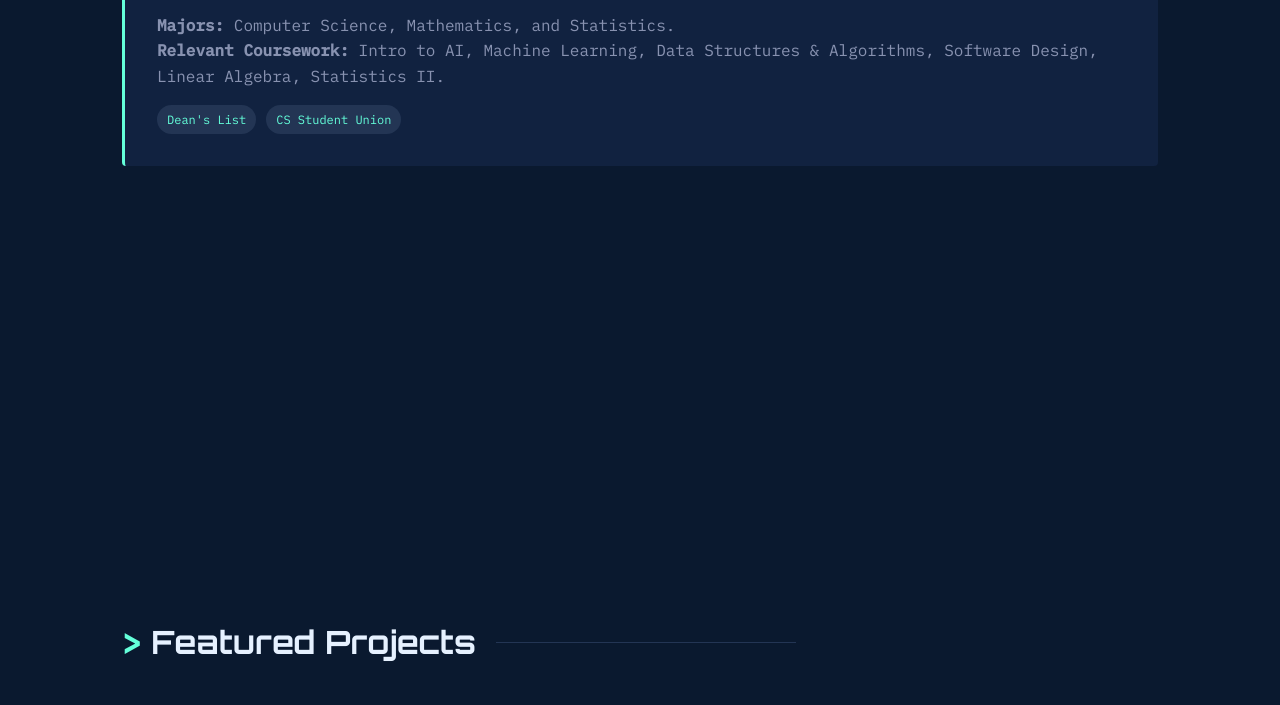
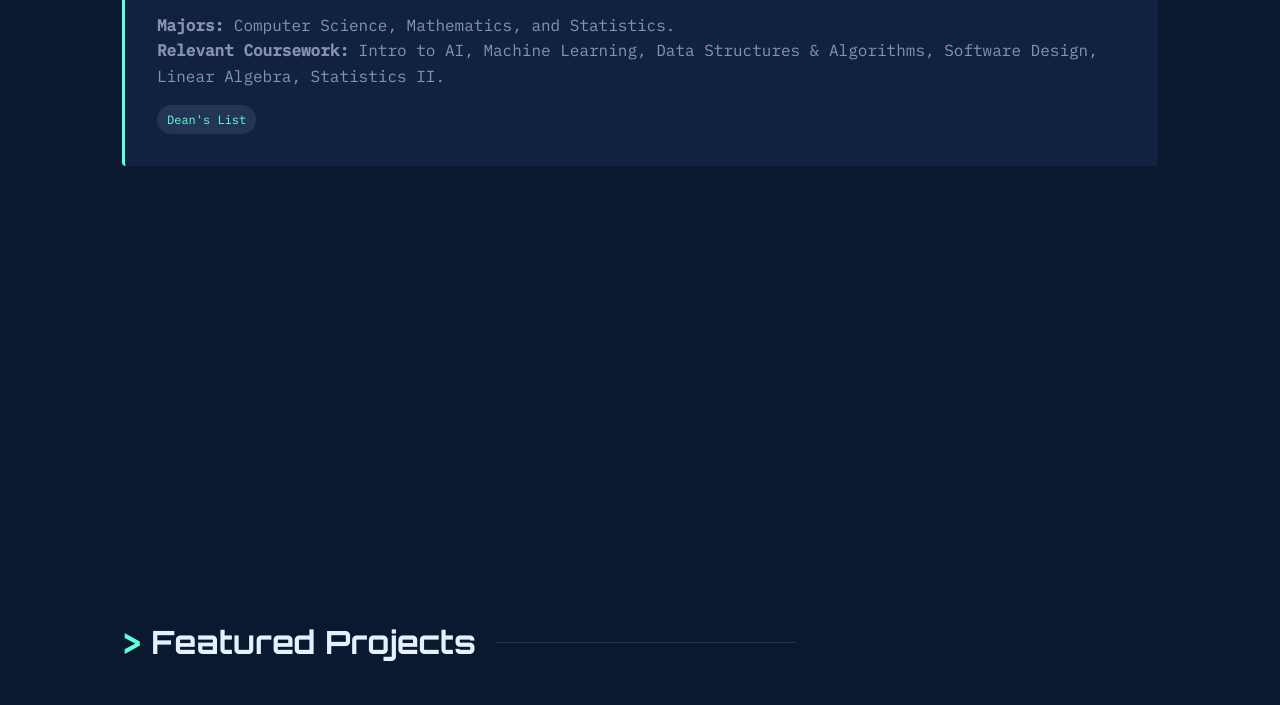
Before and after one commit to u4sef/portfolio, a plain HTML site: page index.html in a window 1280 px wide. Shown: the part 1883-2588 px from the top of the page. Drawn offline with Linux system fonts and the light colour scheme.

Commit message:
Update index.html

```diff
--- a/index.html
+++ b/index.html
@@ -104,7 +104,6 @@
                     </p>
                     <div class="experience-tags">
                         <span class="tag">Dean's List</span>
-                        <span class="tag">CS Student Union</span>
                     </div>
                 </div>
             </div>
```
